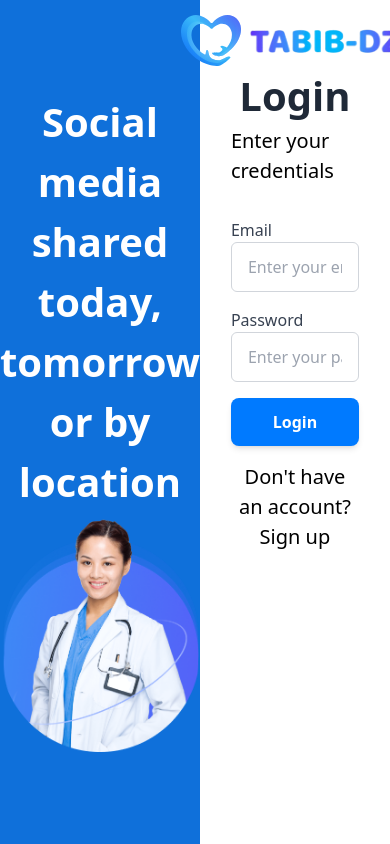
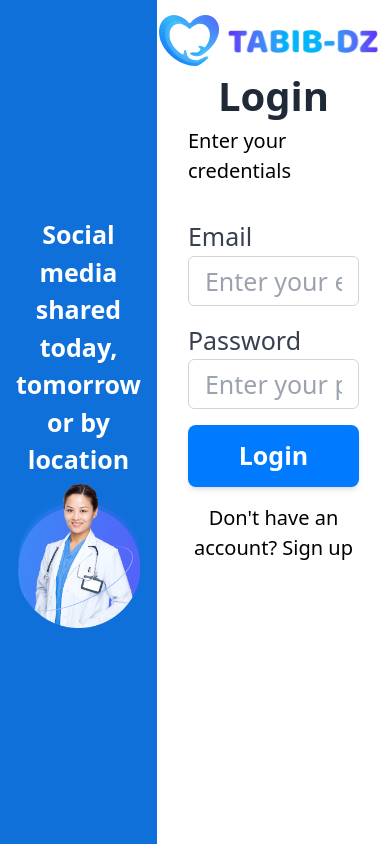
Before and after one commit to bouabca/DZtabib, a Next.js app: page /pages/auth/login in a window 390 px wide. Built offline with nearby package versions, Linux system fonts and the light colour scheme.

Commit message:
auth is responsive

```diff
--- a/app/globals.css
+++ b/app/globals.css
@@ -8,7 +8,8 @@ html ,body{
 
    width: 100%;
     background-color: transparent;
-
+display: flex;
+flex-direction: column ;
 }
 
 
--- a/app/pages/auth/layout.tsx
+++ b/app/pages/auth/layout.tsx
@@ -1,5 +1,6 @@
 import React from 'react';
 import './style.css'
+
 
 import Image from "next/image";
 export default function RootLayout({children,}: Readonly<{children: React.ReactNode;}>)
@@ -7,20 +8,24 @@ export default function RootLayout({children,}: Readonly<{children: React.ReactN
   return (
     <html lang="en">
       <body>
-        <div className="w-full h-full flex flex-row ">
-        <div className="left flex justify-center flex-col items-center ">
-
-            <div className='text-white text-[40px] font-bold text-center '>Social media shared today,</div>
-            <div className='text-white text-[40px] font-bold text-center '> tomorrow or by location</div>
+        <div className="w-full  text-[25px] md:text-[80px] flex h-full flex-row ">
+        <div className="left flex flex-col items-center justify-center h-auto  mx-auto px-4 md:px-8">
+  <div className="text-white font-bold text-center  mb-4">
+    Social media shared today,
+  </div>
+  <div className="text-white font-bold text-center  mb-6">
+    tomorrow or by location
+  </div>
   <Image
     src="/webp/betterwomen.webp"
     height={600}
     width={600}
     alt="betterwomen"
-            className="mx-[5%]"
+    className="w-[80%] md:w-[60%] lg:w-[50%] h-auto mx-auto"
   />
 </div>
-        <div className='w-full pad  h-full flex-col p flex justify-start items-start'>
+
+          <div className='w-full pad   flex-col sac   flex justify-start items-start'>
 
             <a   href='/' className="gap-2 mr-auto flex justify-center items-center text-[30px] font-bold">
                 <Image
@@ -29,7 +34,7 @@ export default function RootLayout({children,}: Readonly<{children: React.ReactN
                   alt="logo"
                   width={60}
                   height={60}
-       priority // Ensures it loads faster (above-the-fold)
+                  priority
                 />
                       <Image
 
@@ -37,14 +42,19 @@ export default function RootLayout({children,}: Readonly<{children: React.ReactN
               alt="logo"
               width={160}
               height={160}
-   priority // Ensures it loads faster (above-the-fold)
+              priority
             />
 
             </a >
 
+
              {children}
 
+
+
+
             </div>
+
 
         </div>
 
--- a/app/pages/auth/style.css
+++ b/app/pages/auth/style.css
@@ -1,3 +1,13 @@
+
+html ,body{
+  height: 100vh;
+
+ width: 100%;
+  background-color: transparent;
+display: flex;
+}
+
+
 .left{
     width: 60%;
     height: 100vh;
@@ -5,9 +15,15 @@
 
 }
 
-.pad{
-    padding: 25px;
+
+.sac{
+height: 100vh;
+overflow-y: scroll;
+
+width: 100%;
+padding: 10Px;
 }
+
 
 @media (max-width: 768px) {
   .left{
--- a/components/Header.jsx
+++ b/components/Header.jsx
@@ -34,13 +34,13 @@ const Header = () => {
 
         {/* Desktop Navigation */}
         <ul className="md:items-center lg:flex hidden mr-auto">
-        {["Home", "Services", "About", "Contact"].map((menuItem, index) => (
+        {["", "services", "About", "Contact"].map((menuItem, index) => (
           <li
             key={index}
             className="mx-6 whitespace-nowrap font-medium flex-none relative group"
           >
             <Link
-              href={`/${menuItem.toLowerCase().replace(" ", "")}`}
+              href={`pages/${menuItem}`}
               className="relative text-xl transition duration-300 w-fit block text-mainColor tracking-wide hover:text-orangeColor"
             >
               {menuItem}
--- a/tailwind.config.ts
+++ b/tailwind.config.ts
@@ -3,6 +3,7 @@ import type { Config } from "tailwindcss";
 export default {
   content: [
     "./src/pages/**/*.{js,ts,jsx,tsx,mdx}",
+    "./src/pages/auth/**/*.{js,ts,jsx,tsx,mdx}",
     "./components/**/*.{js,ts,jsx,tsx,mdx}",
     "./src/app/**/*.{js,ts,jsx,tsx,mdx}",
   ],
```
Also changed, not shown: app/page.tsx (+6 -1 lines), app/pages/About/page.tsx (added, +14 -0 lines), app/pages/Contact/page.tsx (added, +14 -0 lines), components/Footer.tsx (+0 -70 lines), app/pages/services/page.tsx (renamed from app/pages/Services/page.tsx). Lines whose indentation alone changed are shown as unchanged.
